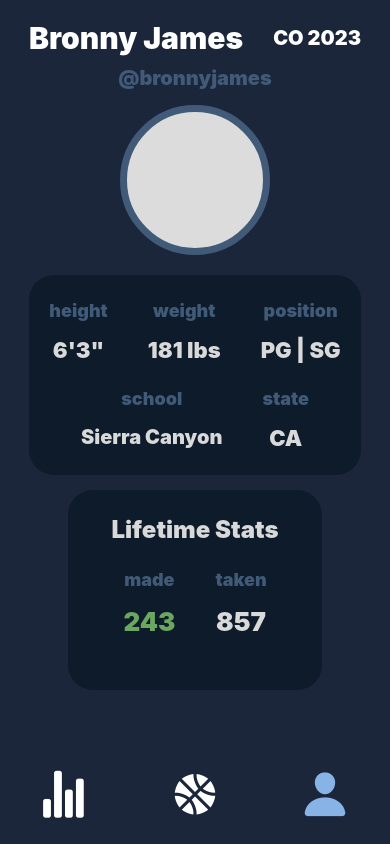
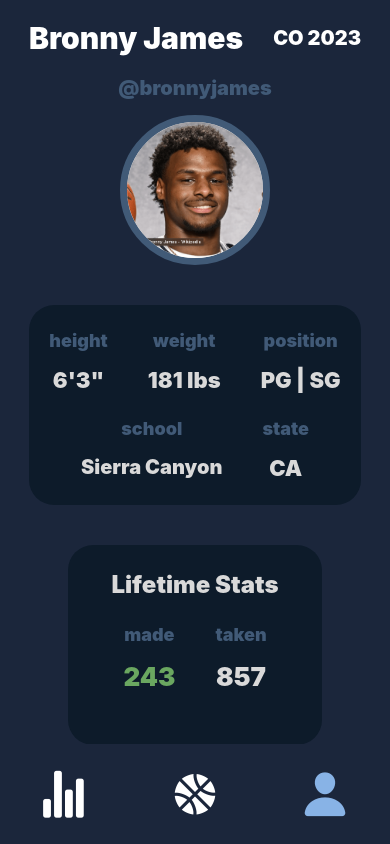
Before and after one commit to Project-Lebron/projectLebron, a React Native app: screen /Profile in a window 390 px wide. Built offline with nearby package versions, Linux system fonts and the light colour scheme.

Commit message:
changed some spacing stuff thats been bothering me

```diff
--- a/src/screens/HomeScreen.tsx
+++ b/src/screens/HomeScreen.tsx
@@ -142,7 +142,7 @@
     borderRadius: 20,
     alignItems: 'center',
     backgroundColor: '#415A77',
-    marginTop: 20,
+    marginTop: 40,
   },
   startButtonText: {
     color: '#DCDCDC',
--- a/src/screens/ProfileScreen.tsx
+++ b/src/screens/ProfileScreen.tsx
@@ -1,4 +1,4 @@
-import { StyleSheet, Text, Dimensions, View, SafeAreaView, StatusBar } from 'react-native'
+import { StyleSheet, Text, Image, View, SafeAreaView, StatusBar, ImageBackground } from 'react-native'
 import React from 'react'
 
 
@@ -15,11 +15,11 @@
       </SafeAreaView>
 
       <View style={styles.circleContainer}>
-        <Text style={[styles.topText, {fontSize: 20, color: '#415A77', marginTop: 10}]}>@bronnyjames</Text>
-        <SafeAreaView style={styles.bigCircle}></SafeAreaView>
+        <Text style={[styles.topText, {fontSize: 20, color: '#415A77', marginTop: 20}]}>@bronnyjames</Text>
+        <Image source={require("../assets/bronny.png")} style={styles.bigCircle}/>
       </View>
 
-      <View style={[styles.container, {alignItems: 'center', marginBottom: 0}]}>
+      <View style={[styles.container, {alignItems: 'center', marginTop: 20}]}>
         <View style={[styles.statsContainer]}>
           <View style={styles.columnContainer}>
 
@@ -50,7 +50,7 @@
           </View>
         </View>
 
-        <View style={[styles.statsContainer, {marginTop: 15, width: '65%'}]}>
+        <View style={[styles.statsContainer, {marginTop: 40, width: '65%'}]}>
 
           <View style={styles.columnContainer}>
             <View style={[styles.labelContainer, {marginTop: 0}]}>
```
Also changed, not shown: src/assets/bronny.png (added).
